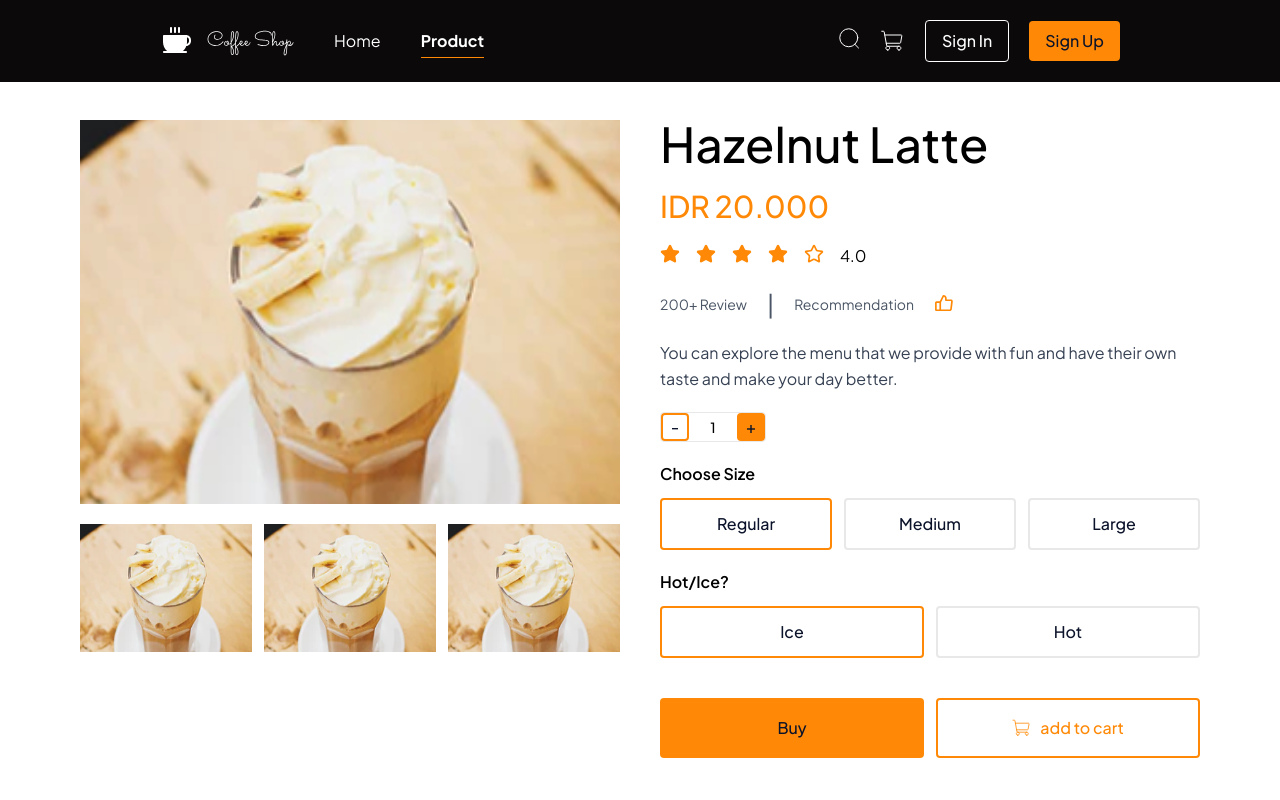
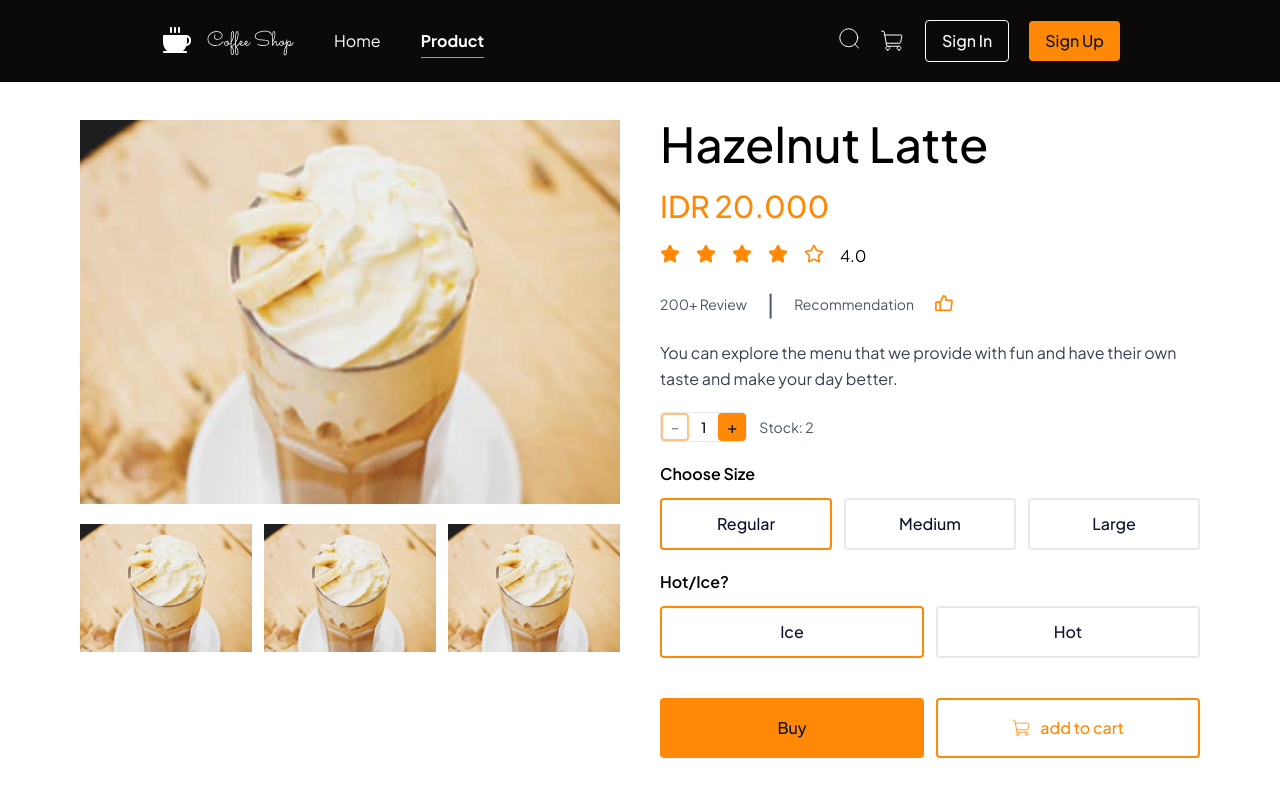
Before and after one commit to ItsnaMaulanaHasan/koda-b4-react, a React (Vite) app: page /product/1 in a window 1280 px wide. Shown: the top 800 px of the page. Built offline with nearby package versions, Linux system fonts and the light colour scheme.

Commit message:
feat: create validation stock

```diff
--- a/src/pages/DetailProduct.jsx
+++ b/src/pages/DetailProduct.jsx
@@ -202,21 +202,38 @@ function DetailProduct() {
           </p>
 
           {/* Counter */}
-          <div className="flex items-center border w-max rounded border-[#E8E8E8]">
+          <div className="flex flex-col gap-2">
+            <div className="flex items-center gap-3">
+              <div className="flex items-center gap-3 border w-max rounded border-[#E8E8E8]">
                 <Button
                   onClick={() => setAmount((prev) => prev - 1)}
                   disabled={amount <= 1}
-              className="size-6 sm:size-7 border-2 border-[#FF8906] flex items-center justify-center hover:bg-[#FF8906] hover:text-white transition text-sm sm:text-base">
+                  className="size-6 sm:size-7 border-2 border-[#FF8906] flex items-center justify-center hover:bg-[#FF8906] hover:text-white transition text-sm sm:text-base disabled:opacity-50 disabled:cursor-not-allowed">
                   -
                 </Button>
-            <span className="w-10 text-xs font-medium text-center sm:w-12 sm:text-sm">
+                <span className="w-10 text-xs font-medium text-center md:w-auto sm:text-sm">
                   {amount}
                 </span>
                 <Button
                   onClick={() => setAmount((prev) => prev + 1)}
-              className="size-6 sm:size-7 bg-[#FF8906] flex items-center justify-center hover:bg-[#e67a05] transition text-sm sm:text-base">
+                  disabled={amount >= menu.stock}
+                  className="size-6 sm:size-7 bg-[#FF8906] flex items-center justify-center hover:bg-[#e67a05] transition text-sm sm:text-base disabled:opacity-50 disabled:cursor-not-allowed">
                   +
                 </Button>
+              </div>
+
+              {/* Stock Info */}
+              <div className="flex flex-col gap-1">
+                <span className="text-xs text-gray-600 sm:text-sm">
+                  Stock: {menu.stock}
+                </span>
+                {amount >= menu.stock && (
+                  <span className="text-xs font-medium text-red-500 sm:text-sm">
+                    Maximum stock reached!
+                  </span>
+                )}
+              </div>
+            </div>
           </div>
 
           {/* Choose Size */}
```
Lines whose indentation alone changed are shown as unchanged.
